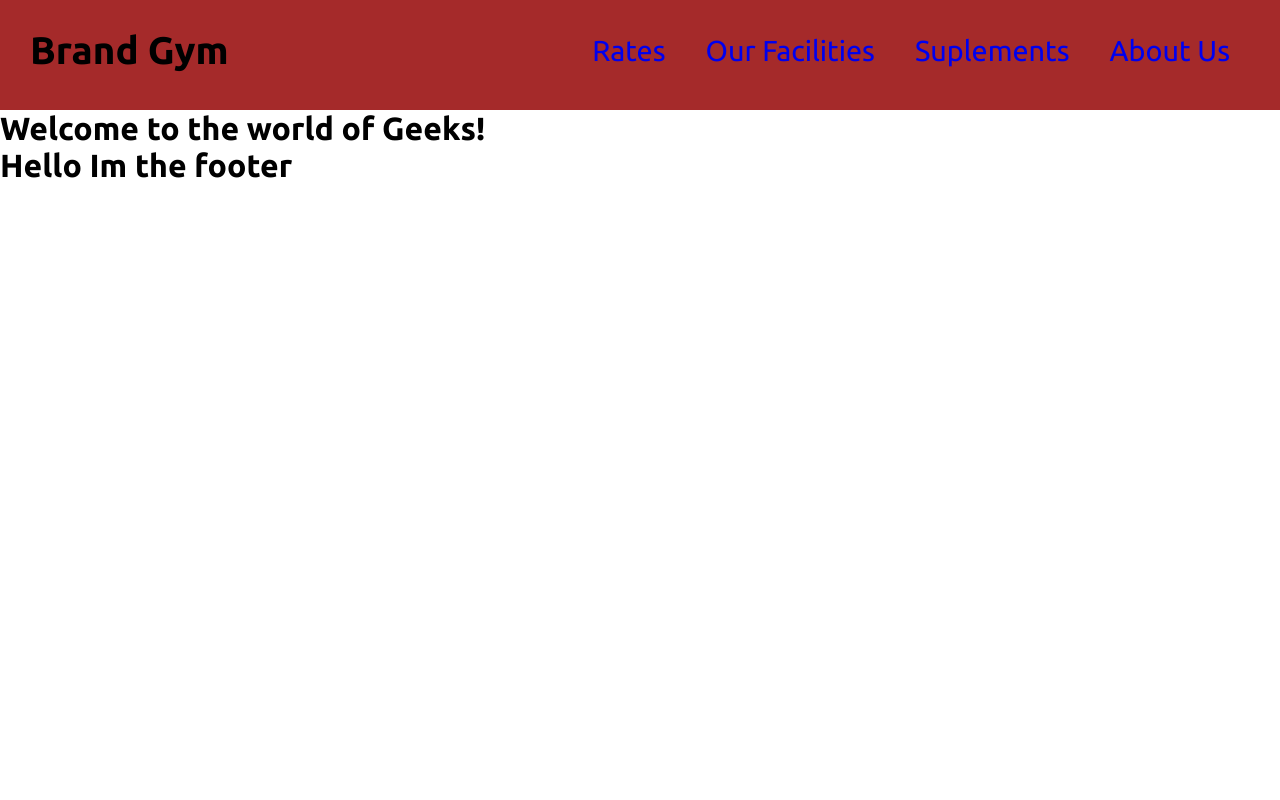
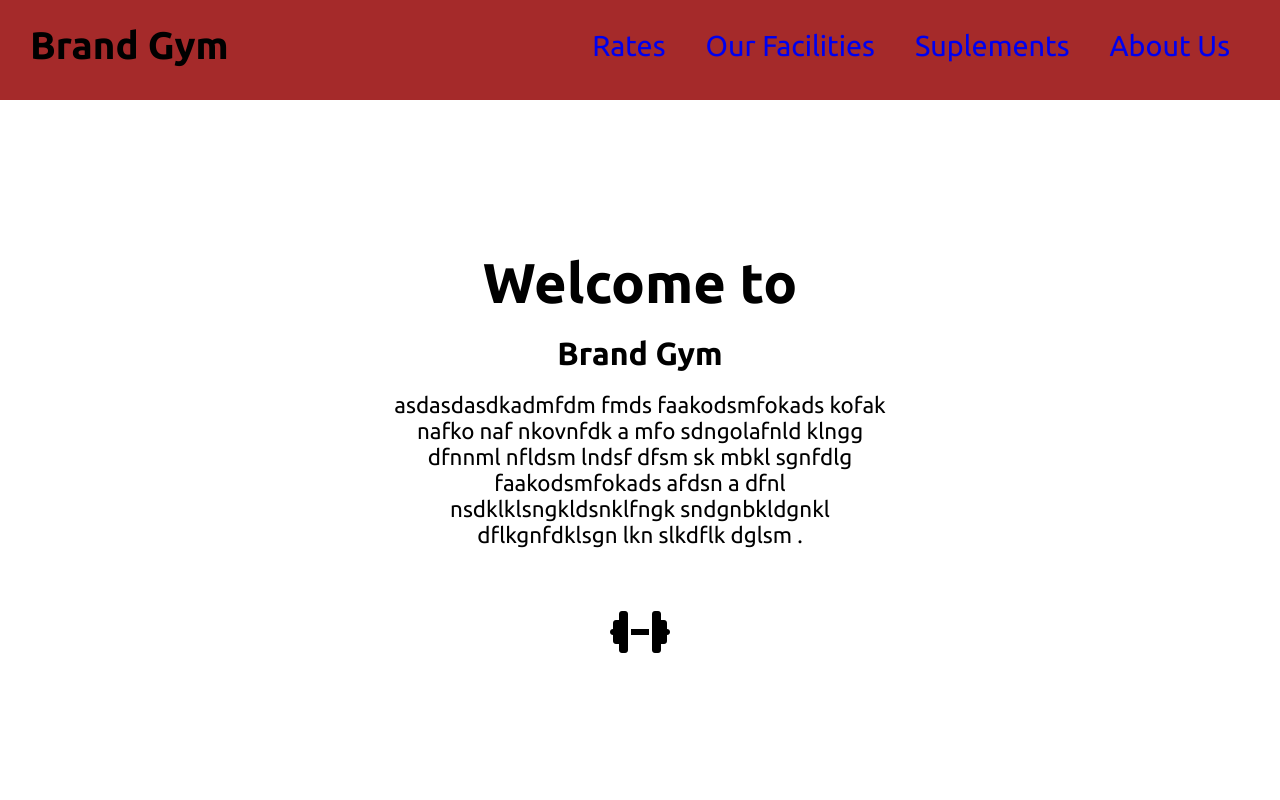
Before and after one commit to Leonard392/react-gym-app, a React (Create React App) app: page / in a window 1280 px wide. Shown: the top 800 px of the page. Built offline with nearby package versions, Linux system fonts and the light colour scheme.

Commit message:
home started

```diff
--- a/public/index.html
+++ b/public/index.html
@@ -30,6 +30,10 @@
       href="https://fonts.googleapis.com/css2?family=Ubuntu:ital,wght@0,300;0,400;0,500;0,700;1,300;1,400;1,500;1,700&display=swap"
       rel="stylesheet"
     />
+    <script
+      src="https://kit.fontawesome.com/bc35145626.js"
+      crossorigin="anonymous"
+    ></script>
     <title>React App</title>
   </head>
   <body>
--- /dev/null
+++ b/src/front/styles/home.css
@@ -0,0 +1,30 @@
+.main-home{
+    height: 87vh;
+    width: 40%;
+    margin: 0 auto;
+    margin-top: 150px;
+    text-align: center;
+}
+
+.main-home h1{
+    font-size: 3.5rem;
+}
+
+.main-home h2{
+    font-size: 2rem;
+}
+
+.main-home p{
+    font-size: 1.4rem;
+}
+
+.main-home h1,
+.main-home h2,
+.main-home p{
+    margin-bottom: 20px;
+}
+
+.weight-icon{
+    font-size: 3rem;
+    margin-top: 40px;
+}
--- a/src/front/styles/navbar.css
+++ b/src/front/styles/navbar.css
@@ -1,10 +1,10 @@
 .navbar{
     background-color: brown;
     width: 100%;
-    height: 110px;
+    height: 100px;
     display: flex;
     justify-content: space-between;
-    line-height: 100px;
+    line-height: 90px;
 }
 
 .brand{
--- a/src/front/views/home.js
+++ b/src/front/views/home.js
@@ -1,5 +1,20 @@
 import React from "react";
+import "../styles/home.css";
 
 export default function Home() {
-    return <h1>Welcome to the world of Geeks!</h1>;
+  return (
+    <div className="home-content">
+      <div className="main-home">
+        <h1>Welcome to</h1>
+        <h2>Brand Gym</h2>
+        <p>
+          asdasdasdkadmfdm fmds faakodsmfokads kofak nafko naf nkovnfdk a mfo
+          sdngolafnld klngg dfnnml nfldsm lndsf dfsm sk mbkl sgnfdlg
+          faakodsmfokads afdsn a dfnl nsdklklsngkldsnklfngk sndgnbkldgnkl
+          dflkgnfdklsgn lkn slkdflk dglsm .
+        </p>
+        <i class="fa-solid fa-dumbbell weight-icon"></i>
+      </div>
+    </div>
+  );
 }
```
Also changed, not shown: public/images/image3.avif (added).
